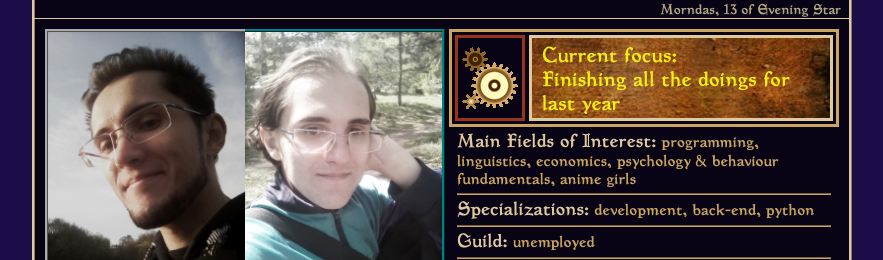
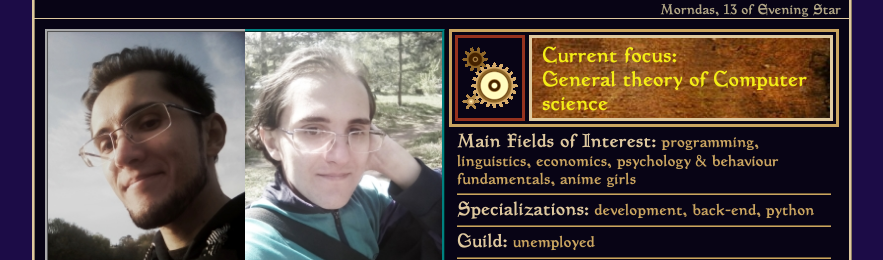
Before and after one commit to voronokKita/voronokKita.github.io, a Jekyll site: the page built from index.html, in a window 1280 px wide. Shown: the top 260 px of the page, without its empty margins (198-1081 px from the left). Built offline with Jekyll 4.4.1, drawn with Linux system fonts in a browser that asks for light colours.

Commit message:
computer science

```diff
--- a/_data/status.yml
+++ b/_data/status.yml
@@ -1,2 +1,2 @@
-focus: Finishing all the doings for last year
+focus: General theory of Computer science
 status: unemployed
```
